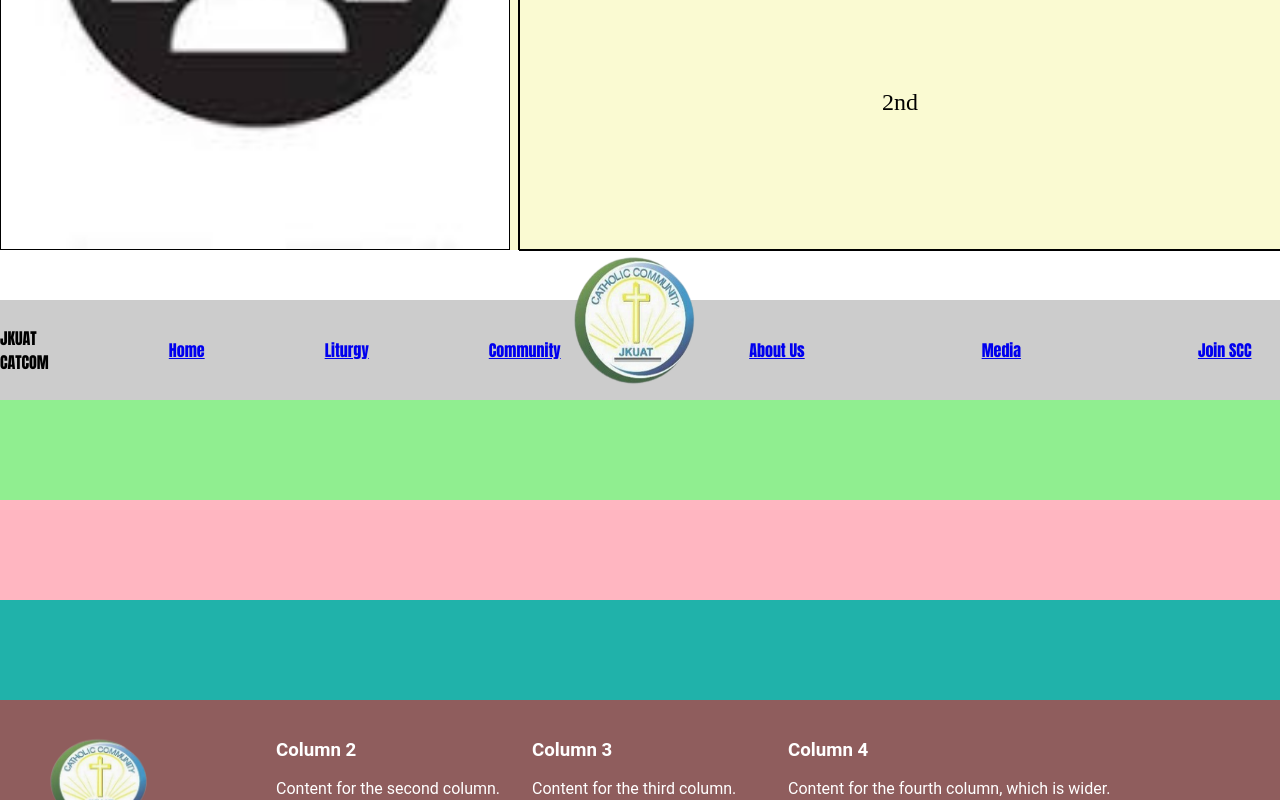
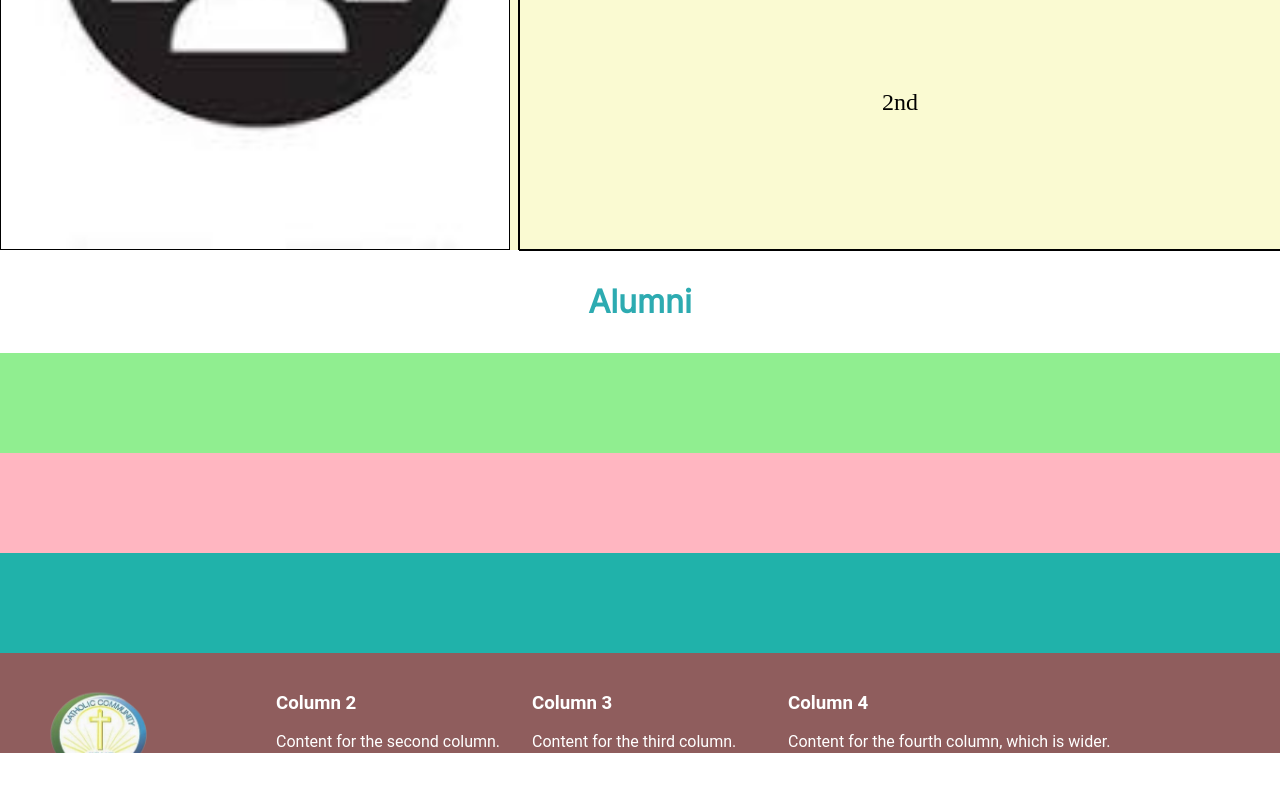
Before and after one commit to kiprudroid/catcom-official-website, a React (Vite) app in the folder frontend/: page /community in a window 1280 px wide. Shown: the part 1738-2538 px from the top of the page. After the commit the page ends 2491 px from the top, so only its background shows below. Built offline with nearby package versions, Linux system fonts and the light colour scheme.

Commit message:
Fixed the alumni Header in the community Page

```diff
--- a/frontend/src/pages/Community/Community.jsx
+++ b/frontend/src/pages/Community/Community.jsx
@@ -49,7 +49,7 @@ return (
           <div className={styles.secondColumnItem}>2nd</div>
         </div>
       </div>
-          <Header>Alumni</Header>
+          <Heading>Alumni</Heading>
       <div className={`${styles.item} ${styles.alumni}`}>
 
       </div>
```
